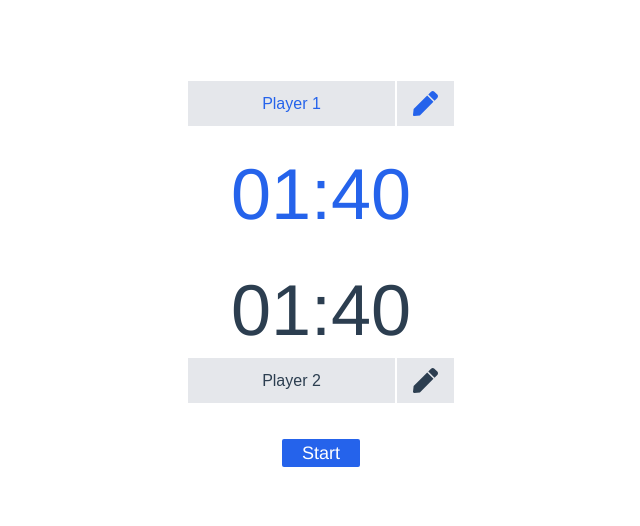
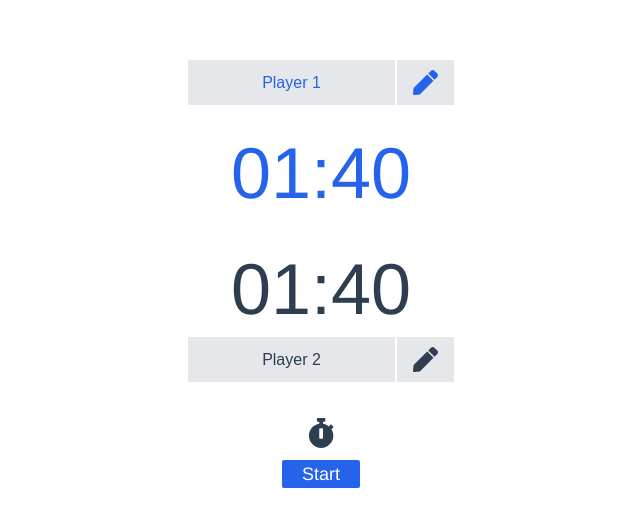
Before and after one commit to flaaaps/vue-chess-clock, a Vue app: page / in a window 1280 px wide. Shown: the part 132-658 px from the top of the page, without its empty margins (319-959 px from the left). Built offline with nearby package versions, Linux system fonts and the light colour scheme.

Commit message:
Show/hide config component

```diff
--- a/src/views/Home.vue
+++ b/src/views/Home.vue
@@ -1,5 +1,6 @@
 <template>
     <div class="home flex justify-center flex-col items-center h-screen">
+        <TimerConfig :show="showConfig" @close-modal="showConfig = false" />
         <div
             :key="player.id"
             v-for="player in players"
@@ -17,6 +18,7 @@
             />
         </div>
         <br />
+        <font-awesome-icon icon="stopwatch" class="mb-3 text-3xl" @click="showConfig = !showConfig" />
         <button class="bg-blue-600 text-white px-5 rounded-sm text-lg" v-if="!running" @click="start()">Start</button>
     </div>
 </template>
@@ -24,11 +26,13 @@
 <script>
 // @ is an alias to /src
 import Clock from "@/components/Clock.vue"
+import TimerConfig from "@/components/TimerConfig.vue"
 
 export default {
     name: "Home",
     components: {
         Clock,
+        TimerConfig,
     },
     methods: {
         changeUsername: function (user) {
@@ -117,6 +121,7 @@ export default {
             running: false,
             gameOver: false,
             started: false,
+            showConfig: false,
             players: [
                 { name: "Player 1", id: 1, duration: 100, left: 100 },
                 { name: "Player 2", id: 2, duration: 100, left: 100 },
```
